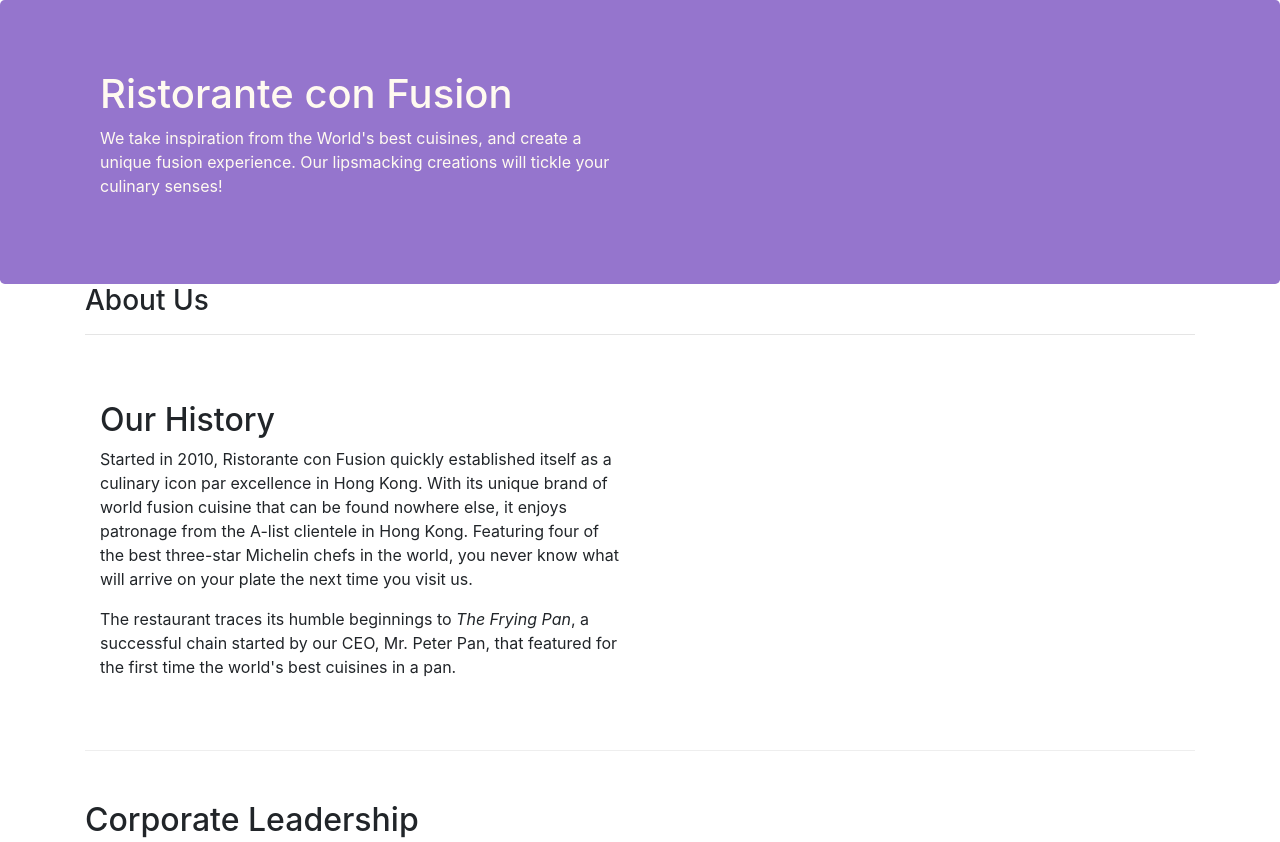
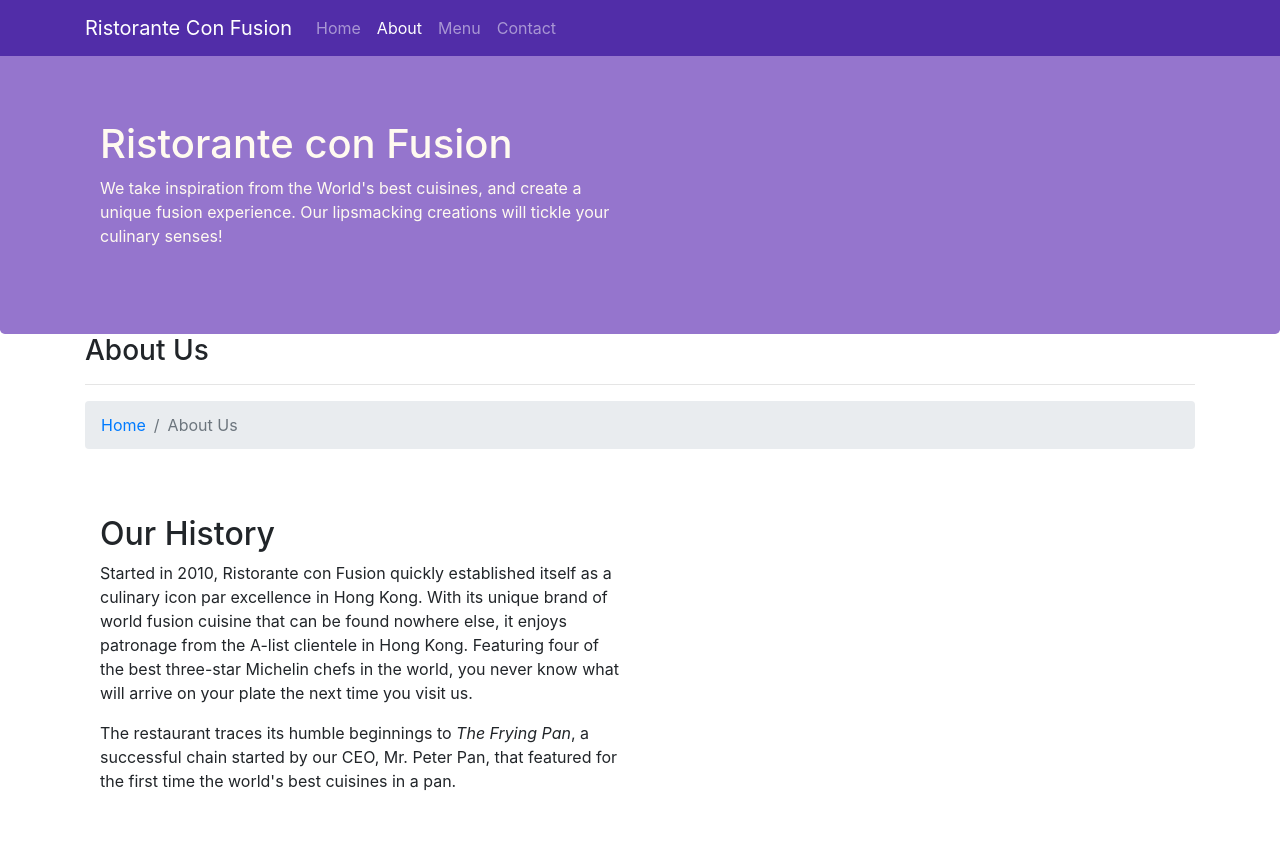
Before and after one commit to saurabhsharan11485/webdev, a website: page aboutus.html in a window 1280 px wide. Shown: the top 842 px of the page. Drawn offline with nearby package versions, Linux system fonts and the light colour scheme.

Commit message:
Added Breadcrumbs, Navbar and Navbar collapse

```diff
--- a/aboutus.html
+++ b/aboutus.html
@@ -17,6 +17,23 @@
 
 <body>
 
+  <nav class="navbar navbar-dark navbar-expand-sm fixed-top">
+      <div class="container">
+        <button class="navbar-toggler" type="button" data-toggle="collapse" data-target="#Navbar">
+                <span class="navbar-toggler-icon"></span>
+            </button>
+         <a class="navbar-brand" href="./index.html">Ristorante Con Fusion</a>
+            <div class="collapse navbar-collapse" id="Navbar">
+              <ul class="navbar-nav mr-auto">
+                  <li class="nav-item"><a class="nav-link" href="./index.html">Home</a></li>
+                  <li class="nav-item active"><a class="nav-link" href="./aboutus.html">About</a></li>
+                  <li class="nav-item"><a class="nav-link" href="#">Menu</a></li>
+                  <li class="nav-item"><a class="nav-link" href="#">Contact</a></li>
+              </ul>
+            </div>
+      </div>
+  </nav>
+
     <header class="jumbotron">
         <div class="container">
             <div class="row row-header">
@@ -35,6 +52,10 @@
             <div class="col-12 col-sm col-md">
                <h3>About Us</h3>
                <hr>
+               <ol class="col-12 breadcrumb">
+                <li class="breadcrumb-item"><a href="./index.html">Home</a></li>
+                <li class="breadcrumb-item active">About Us</li>
+               </ol>
             </div>
         </div>
 
--- a/css/styles.css
+++ b/css/styles.css
@@ -28,3 +28,12 @@ address{
     margin:0px;
     color:#0f0f0f;
 }
+
+body{
+    padding:50px 0px 0px 0px;
+    z-index:0;
+}
+
+.navbar-dark {
+     background-color: #512DA8;
+}
```
Also changed, not shown: index.html (+18 -0 lines).
